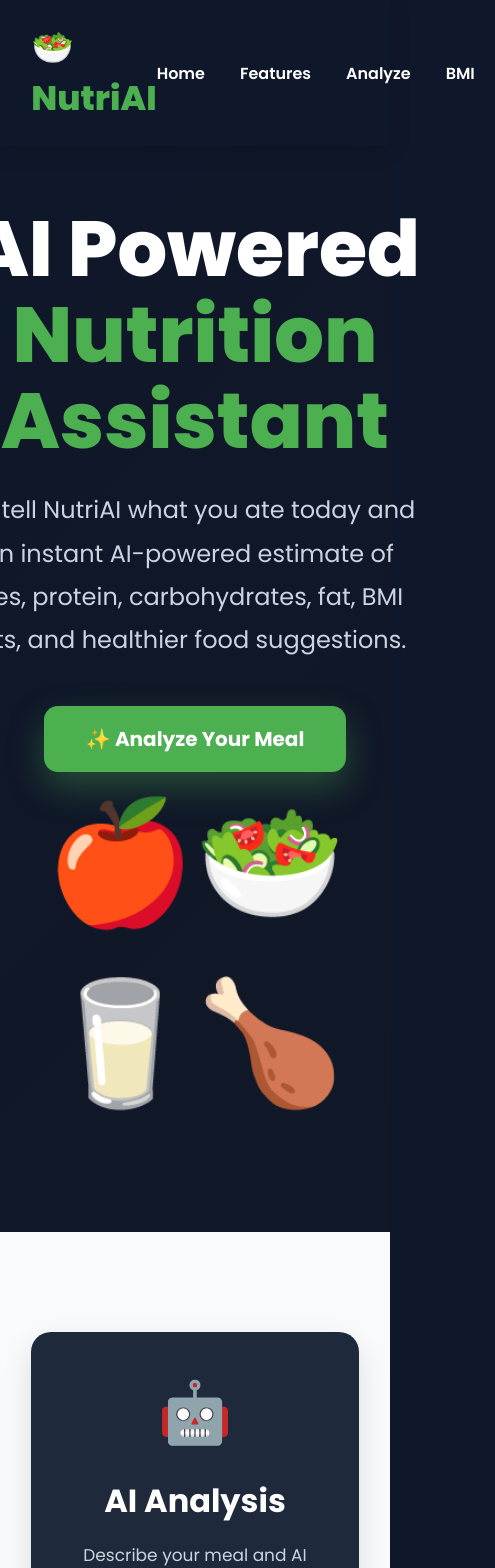
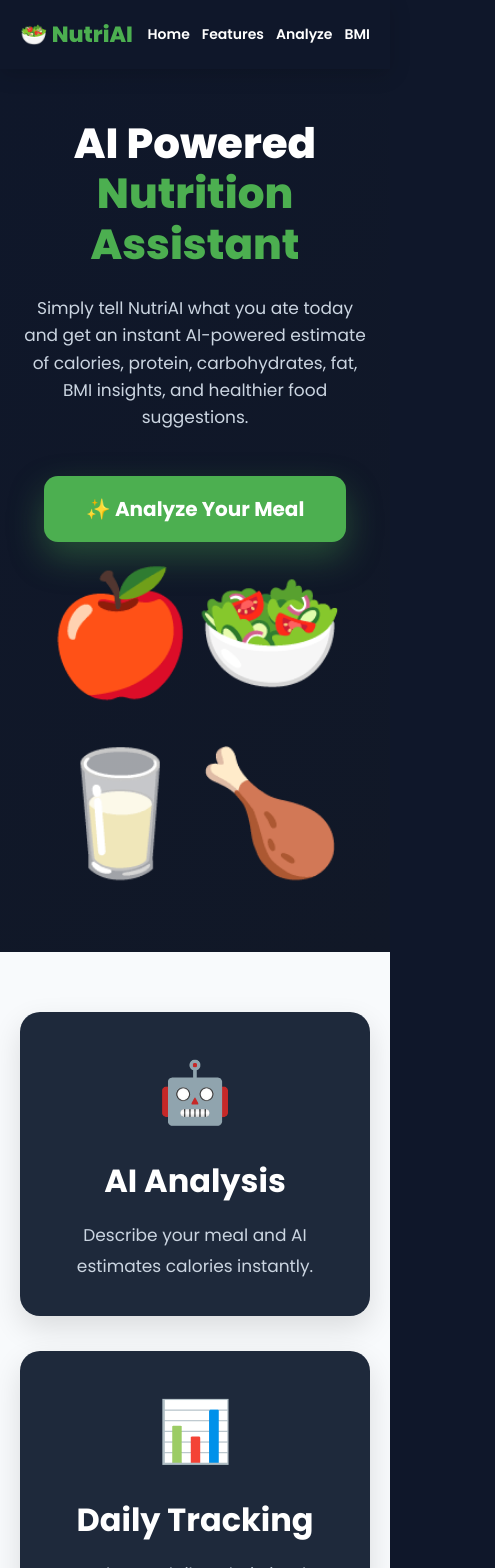
Before and after one commit to pranavmandale25/NutriAI, a React (Vite) app in the folder frontend/: page / in a window 390 px wide. Shown: the top 1568 px of the page, 495 px wide, since content can reach past the window. Built offline with nearby package versions, Linux system fonts and the light colour scheme.

Commit message:
Added daily calories summary and polished NutriAI UI

```diff
--- a/frontend/src/App.css
+++ b/frontend/src/App.css
@@ -625,3 +625,136 @@ html{
   }
 
 }
+/* =========================
+   RESPONSIVE DESIGN
+========================= */
+
+@media (max-width: 768px) {
+
+    nav {
+        padding: 18px 20px;
+    }
+
+    nav h2 {
+        font-size: 22px;
+    }
+
+    nav div {
+        gap: 12px;
+    }
+
+    nav a {
+        font-size: 14px;
+    }
+
+    .hero {
+        min-height: 80vh;
+        padding: 50px 20px;
+    }
+
+    .hero h1 {
+        font-size: 42px;
+        line-height: 1.2;
+    }
+
+    .hero p {
+        width: auto;
+        max-width: 100%;
+        font-size: 17px;
+        line-height: 1.6;
+    }
+
+    .features {
+        grid-template-columns: 1fr;
+        padding: 60px 20px;
+    }
+
+    .feature-card {
+        max-width: 100%;
+    }
+
+    .meal-input {
+        padding: 60px 20px;
+    }
+
+    .meal-input h2 {
+        font-size: 34px;
+    }
+
+    textarea {
+        width: 100%;
+        height: 150px;
+    }
+
+    .result {
+        width: 100%;
+        padding: 22px;
+    }
+
+    .nutrition-grid {
+        grid-template-columns: 1fr;
+    }
+
+    .bmi {
+        padding: 60px 20px;
+    }
+
+    .bmi input {
+        width: 100%;
+        margin: 8px 0;
+    }
+
+}
+
+/* Daily Summary */
+
+.daily-summary {
+  width: 80%;
+  max-width: 850px;
+  margin: 40px auto;
+  padding: 30px;
+  background: #1f2b3f;
+  border-radius: 22px;
+  text-align: center;
+  box-shadow: 0 15px 35px rgba(0, 0, 0, 0.2);
+}
+
+.daily-summary h2 {
+  color: white;
+  margin-bottom: 25px;
+}
+
+.summary-content {
+  display: grid;
+  grid-template-columns: 1fr 1fr;
+  gap: 20px;
+}
+
+.summary-content div {
+  padding: 20px;
+  background: #273449;
+  border-radius: 16px;
+}
+
+.summary-content h3 {
+  font-size: 32px;
+  color: #4caf50;
+  margin: 0;
+}
+
+.summary-content p {
+  color: #d1d5db;
+  margin-top: 8px;
+}
+
+@media (max-width: 600px) {
+
+  .daily-summary {
+    width: 92%;
+  }
+
+  .summary-content {
+    grid-template-columns: 1fr;
+  }
+
+}
--- a/frontend/src/components/MealInput.jsx
+++ b/frontend/src/components/MealInput.jsx
@@ -19,6 +19,11 @@ function MealInput() {
     localStorage.setItem("mealHistory", JSON.stringify(history));
   }, [history]);
 
+  const totalCalories = history.reduce(
+  (total, item) => total + Number(item.calories || 0),
+  0
+);
+
   async function analyzeMeal() {
     if (meal.trim() === "") {
       alert("Please enter your meal first!");
@@ -27,6 +32,8 @@ function MealInput() {
 
     setLoading(true);
     setResult("");
+
+
 
     try {
       const response = await axios.post(
@@ -141,6 +148,28 @@ function MealInput() {
       {history.length > 0 && (
         <div className="history">
 
+        {history.length > 0 && (
+  <div className="daily-summary">
+
+    <h2>📊 Today's Summary</h2>
+
+    <div className="summary-content">
+
+      <div>
+        <h3>{totalCalories}</h3>
+        <p>Total Calories</p>
+      </div>
+
+      <div>
+        <h3>{history.length}</h3>
+        <p>Meals Analyzed</p>
+      </div>
+
+    </div>
+
+  </div>
+)}
+
           <h2>📜 Meal History</h2>
 
           {history.map((item, index) => (
```
